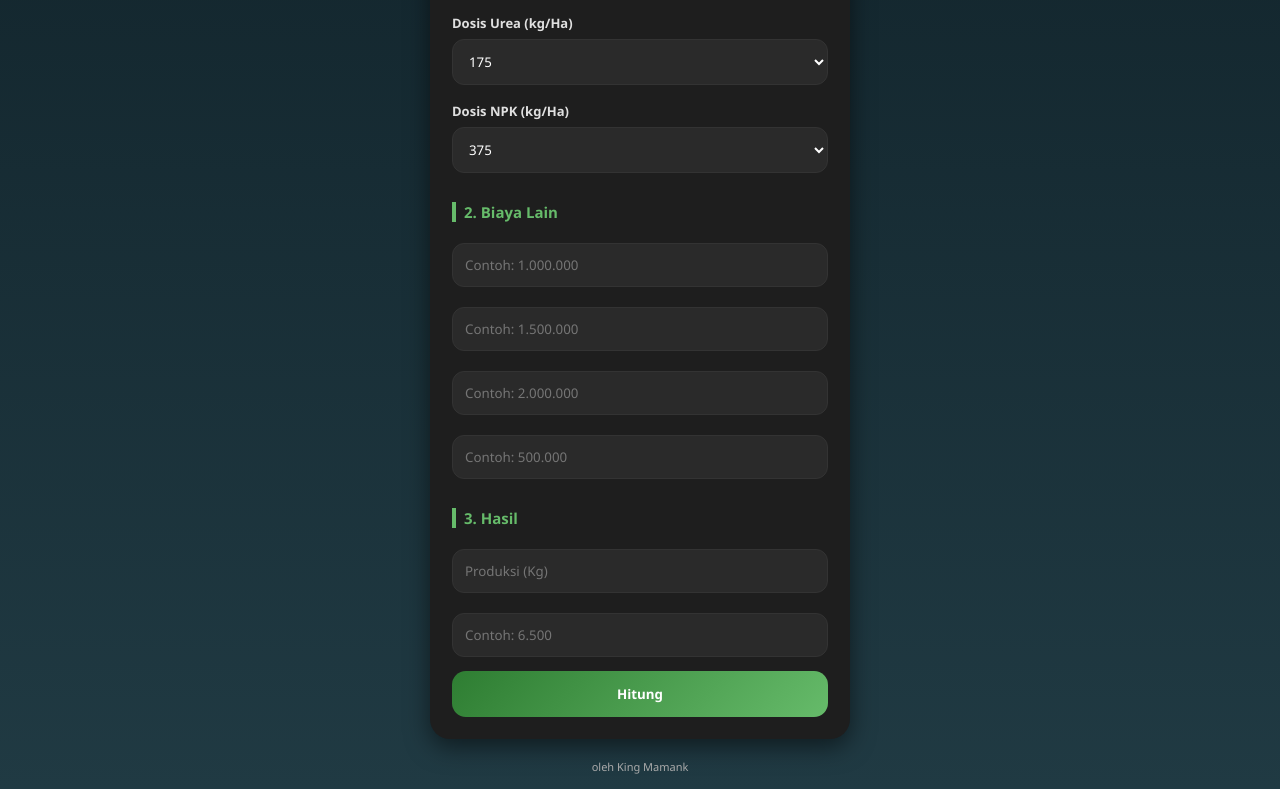
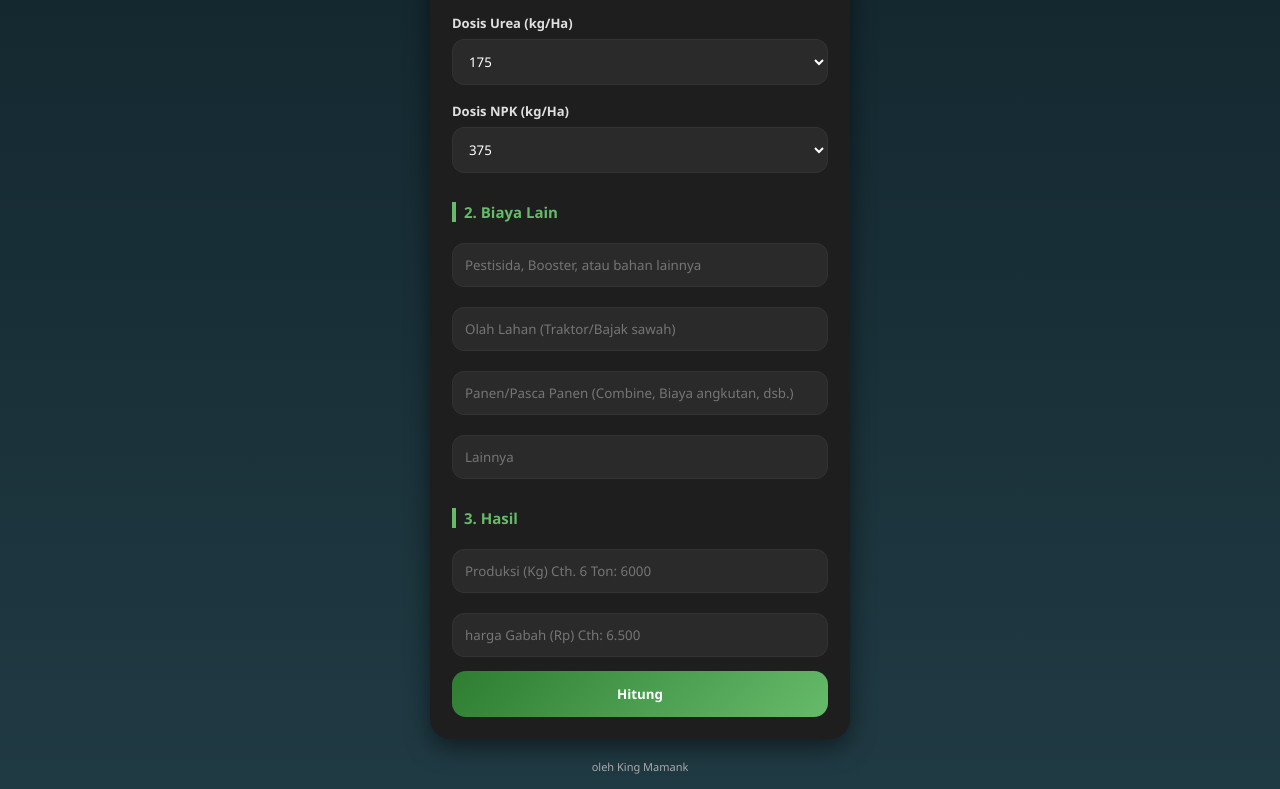
Before and after one commit to mamank757/analisis, a plain HTML site: page index.html in a window 1280 px wide. Shown: the part 360-1149 px from the top of the page. Drawn offline with Linux system fonts and the light colour scheme.

Commit message:
Update index.html

```diff
--- a/index.html
+++ b/index.html
@@ -3,7 +3,7 @@
 <head>
 <meta charset="UTF-8">
 <meta name="viewport" content="width=device-width, initial-scale=1.0">
-<title>Analisis Usaha Tani - King Mamank</title>
+<title>📱 Analisis Usaha Tani - King Mamank</title>
 
 <style>
 * {
@@ -158,15 +158,15 @@ button:active {
 
 <h3>2. Biaya Lain</h3>
 
-<input type="text" id="pestisida" placeholder="Contoh: 1.000.000" oninput="formatRupiah(this)">
-<input type="text" id="tenaga_olah" placeholder="Contoh: 1.500.000" oninput="formatRupiah(this)">
-<input type="text" id="tenaga_panen" placeholder="Contoh: 2.000.000" oninput="formatRupiah(this)">
-<input type="text" id="lain" placeholder="Contoh: 500.000" oninput="formatRupiah(this)">
+<input type="text" id="pestisida" placeholder="Pestisida, Booster, atau bahan lainnya" oninput="formatRupiah(this)">
+<input type="text" id="tenaga_olah" placeholder="Olah Lahan (Traktor/Bajak sawah)" oninput="formatRupiah(this)">
+<input type="text" id="tenaga_panen" placeholder="Panen/Pasca Panen (Combine, Biaya angkutan, dsb.)" oninput="formatRupiah(this)">
+<input type="text" id="lain" placeholder="Lainnya" oninput="formatRupiah(this)">
 
 <h3>3. Hasil</h3>
 
-<input type="number" id="hasil" placeholder="Produksi (Kg)">
-<input type="text" id="harga" placeholder="Contoh: 6.500" oninput="formatRupiah(this)">
+<input type="number" id="hasil" placeholder="Produksi (Kg) Cth. 6 Ton: 6000">
+<input type="text" id="harga" placeholder="harga Gabah (Rp) Cth: 6.500" oninput="formatRupiah(this)">
 
 <button onclick="hitung()">Hitung</button>
 
```
